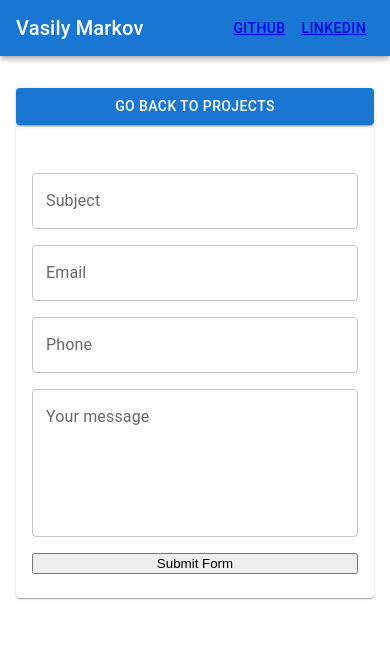
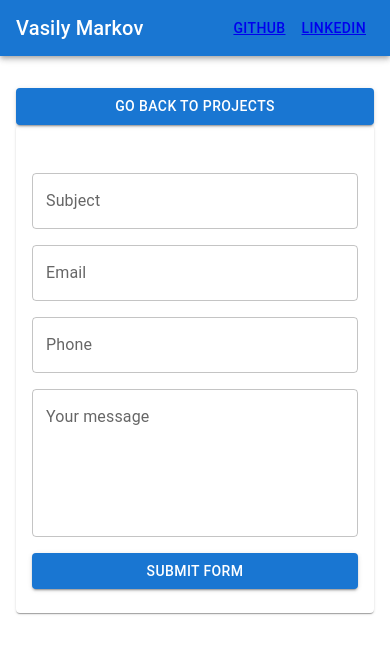
Before and after one commit to Vasily93/portfolio-website, a Next.js app: page /contact in a window 390 px wide. Shown: the top 654 px of the page. Built offline with nearby package versions, Linux system fonts and the light colour scheme.

Commit message:
trying to solve submit button on mobile mistery

```diff
--- a/pages/contact.js
+++ b/pages/contact.js
@@ -19,6 +19,7 @@ const EmailForm = () => {
 
     async function handleSubmit(e) {
         e.preventDefault();
+        console.log('clicked')
         let config = {
             method: 'post',
             url: 'http://localhost:3000/api/contact',
@@ -75,9 +76,9 @@ const EmailForm = () => {
                             <TextField onChange={(e) => setEmail(e.target.value)} id="outlined-basic" label="Email" variant="outlined" />
                             <TextField onChange={(e) => setPhone(e.target.value)} id="outlined-basic" label="Phone" variant="outlined" />
                             <TextField onChange={(e) => setMessage(e.target.value)} id="outlined-basic" label="Your message" variant="outlined" multiline rows={5} />
-                            <button type='submit'
+                            <Button variant="contained" align="center"
                             onClick={handleSubmit}
-                            >Submit Form</button>
+                            >Submit Form</Button>
                         </Stack>
                     </form>
                 </CardContent>
```
